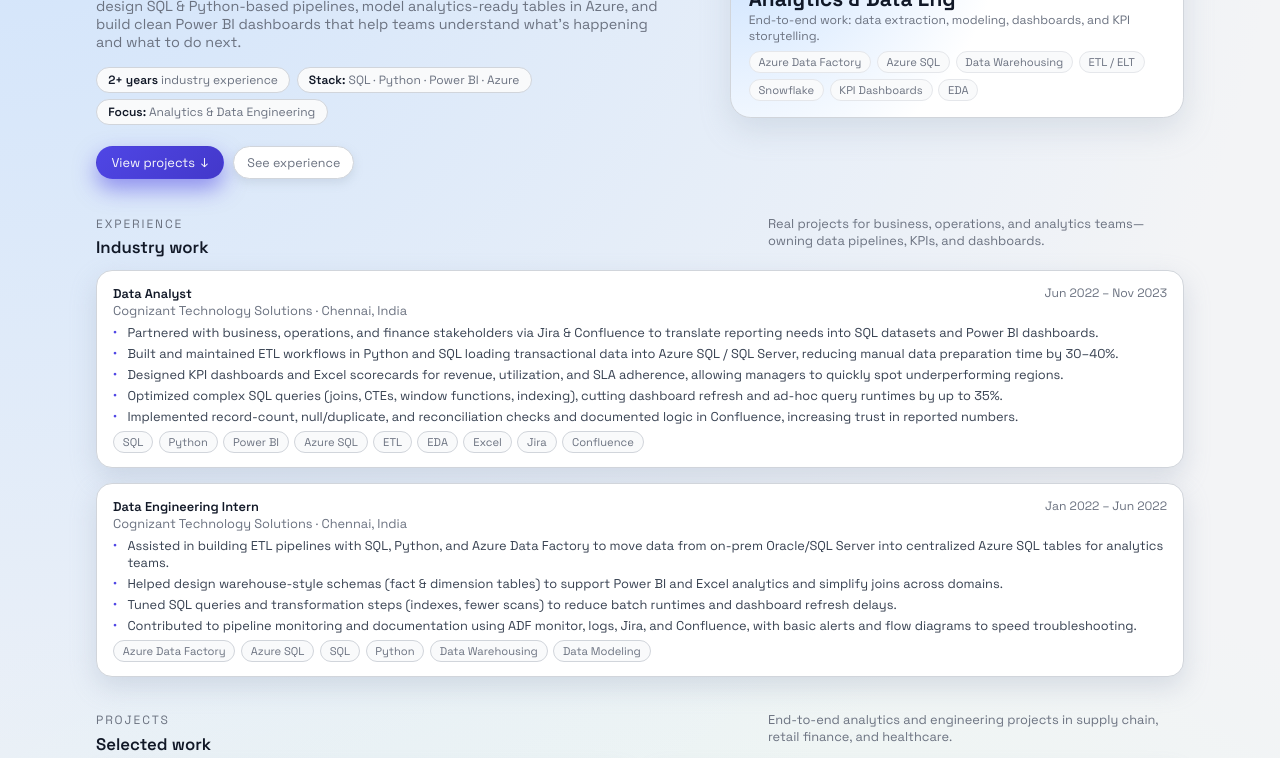
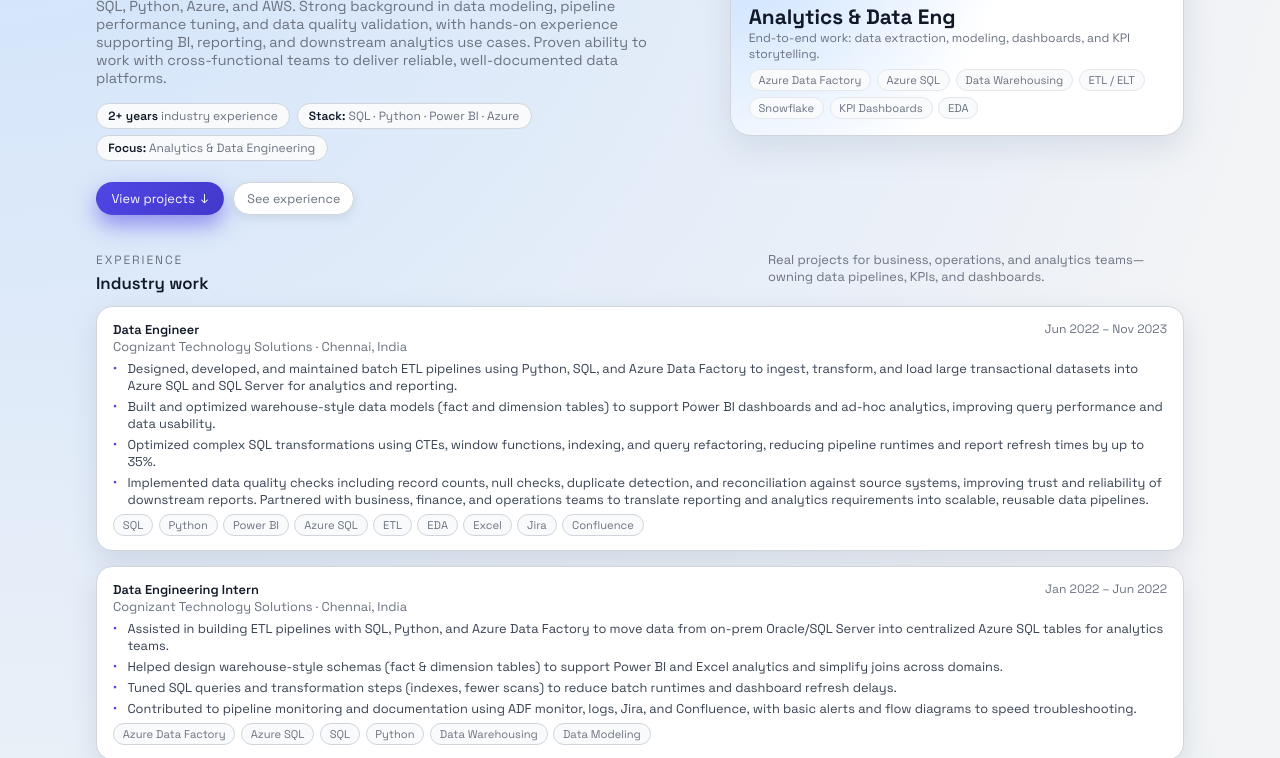
Before and after one commit to ganeshvannam/Portfolio, a plain HTML site: page index.html in a window 1280 px wide. Shown: the part 247-1005 px from the top of the page. Drawn offline with Linux system fonts and the light colour scheme.

Commit message:
Update index.html

```diff
--- a/index.html
+++ b/index.html
@@ -2,7 +2,7 @@
 <html lang="en">
 <head>
   <meta charset="UTF-8" />
-  <title>Ganesh Vannam | Data Analyst & Data Engineer</title>
+  <title>Ganesh Vannam | Data Engineer</title>
   <meta name="viewport" content="width=device-width, initial-scale=1.0" />
   <meta
     name="description"
@@ -721,12 +721,7 @@
             <span>reliable, decision-ready products.</span>
           </h1>
           <p class="hero-text">
-            I’m a data professional with experience as a Data Analyst and Data
-            Engineering Intern at Cognizant, now pursuing my M.S. in Data
-            Science (graduating Dec 2025). I design SQL &amp; Python-based
-            pipelines, model analytics-ready tables in Azure, and build
-            clean Power BI dashboards that help teams understand what’s
-            happening and what to do next.
+           Data Engineer with 2+ years of experience designing, building, and optimizing scalable ETL/ELT pipelines, data warehouses, and analytics-ready datasets using SQL, Python, Azure, and AWS. Strong background in data modeling, pipeline performance tuning, and data quality validation, with hands-on experience supporting BI, reporting, and downstream analytics use cases. Proven ability to work with cross-functional teams to deliver reliable, well-documented data platforms.
           </p>
 
           <div class="hero-pills">
@@ -795,7 +790,7 @@
         <article class="card">
           <div class="card-header">
             <div>
-              <div class="card-title">Data Analyst</div>
+              <div class="card-title">Data Engineer</div>
               <div class="card-subtitle">
                 Cognizant Technology Solutions · Chennai, India
               </div>
@@ -804,30 +799,20 @@
           </div>
           <ul>
             <li>
-              Partnered with business, operations, and finance stakeholders via
-              Jira &amp; Confluence to translate reporting needs into SQL datasets
-              and Power BI dashboards.
+              Designed, developed, and maintained batch ETL pipelines using Python, SQL, and Azure Data Factory to ingest, transform, and load large transactional datasets into Azure SQL and SQL Server for analytics and reporting.
             </li>
             <li>
-              Built and maintained ETL workflows in Python and SQL loading
-              transactional data into Azure SQL / SQL Server, reducing manual
-              data preparation time by 30–40%.
+             Built and optimized warehouse-style data models (fact and dimension tables) to support Power BI dashboards and ad-hoc analytics, improving query performance and data usability.
             </li>
             <li>
-              Designed KPI dashboards and Excel scorecards for revenue,
-              utilization, and SLA adherence, allowing managers to quickly spot
-              underperforming regions.
+              Optimized complex SQL transformations using CTEs, window functions, indexing, and query refactoring, reducing pipeline runtimes and report refresh times by up to 35%.
             </li>
             <li>
-              Optimized complex SQL queries (joins, CTEs, window functions,
-              indexing), cutting dashboard refresh and ad-hoc query runtimes by
-              up to 35%.
+              Implemented data quality checks including record counts, null checks, duplicate detection, and reconciliation against source systems, improving trust and reliability of downstream reports.
+
+Partnered with business, finance, and operations teams to translate reporting and analytics requirements into scalable, reusable data pipelines.
             </li>
-            <li>
-              Implemented record-count, null/duplicate, and reconciliation checks
-              and documented logic in Confluence, increasing trust in reported
-              numbers.
-            </li>
+
           </ul>
           <div class="card-skills">
             <span>SQL</span><span>Python</span><span>Power BI</span
```
